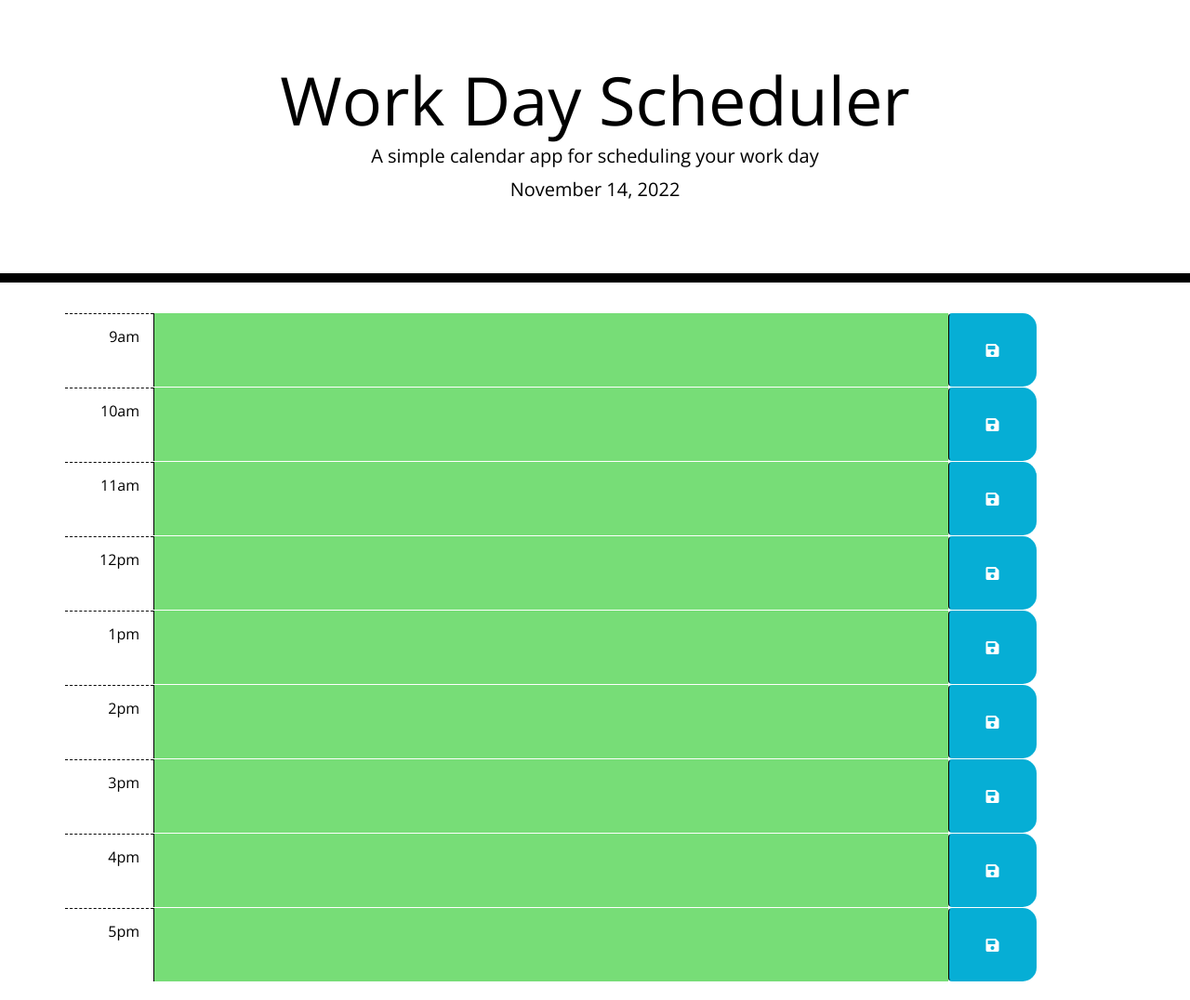
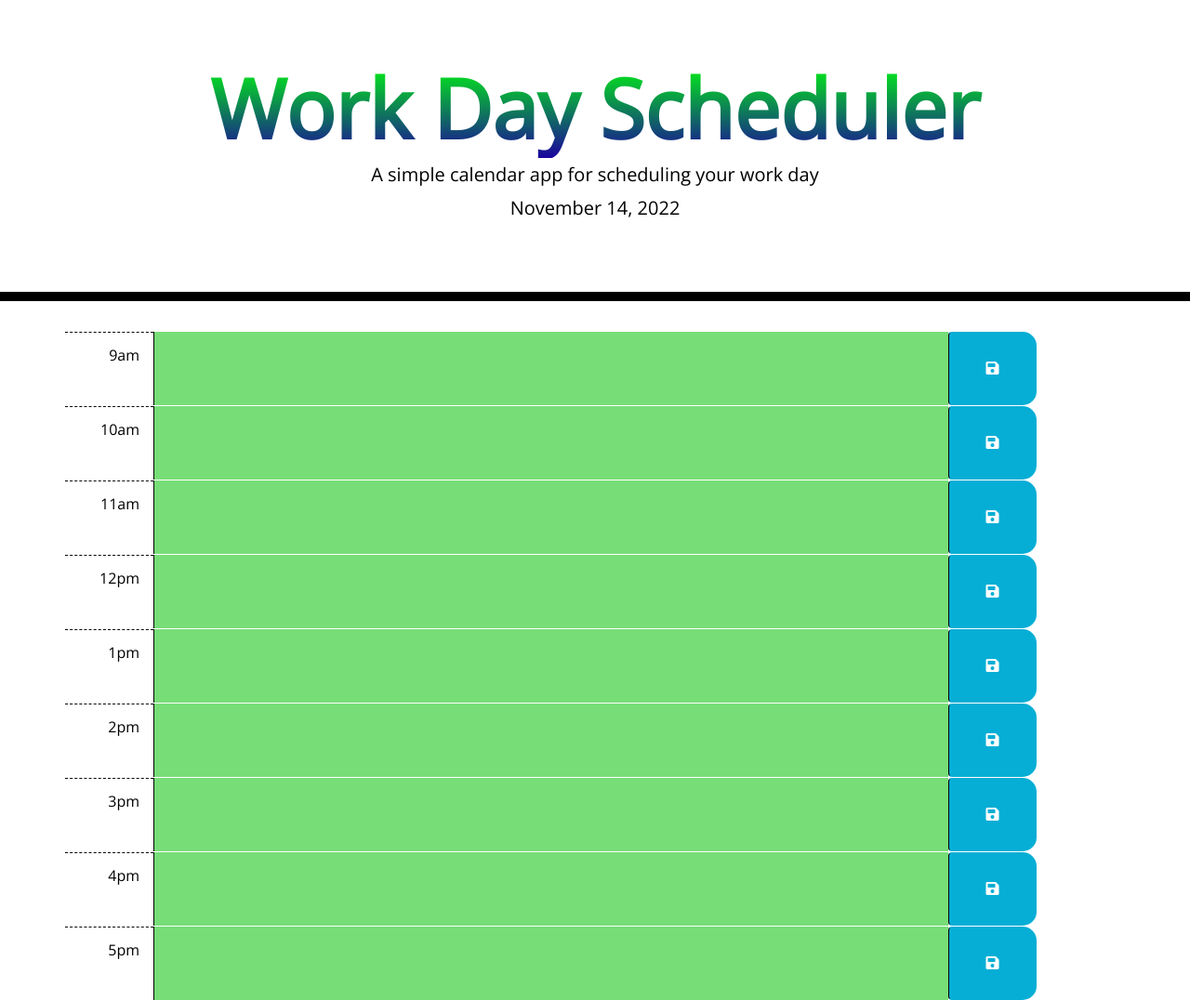
Before and after one commit to Bonee94/Taylors-Work-Day-Scheduler, a plain HTML site: page index.html in a window 1280 px wide. Shown: the whole page at 93% size. Drawn offline with nearby package versions, Linux system fonts and the light colour scheme.

Commit message:
added gradient header color

```diff
--- a/assets/CSS/style.css
+++ b/assets/CSS/style.css
@@ -21,6 +21,13 @@ textarea {
   border-bottom: 10px solid black;
 }
 
+.hdrColors {
+  font-size: 5.5rem;
+  font-weight: 900;
+  background: linear-gradient(to bottom, #00ff0d, rgb(27, 4, 158));
+    -webkit-background-clip: text;
+  -webkit-text-fill-color: transparent;
+}
 .description {
   white-space: pre-wrap;
 }
--- a/index.html
+++ b/index.html
@@ -15,7 +15,7 @@
 
 <body>
   <header class="jumbotron">
-    <h1 class="display-3">Work Day Scheduler</h1>
+    <h1 class="display-3 hdrColors">Work Day Scheduler</h1>
     <p class="lead">A simple calendar app for scheduling your work day</p>
     <p id="currentDay" class="lead"></p>
   </header>
```
